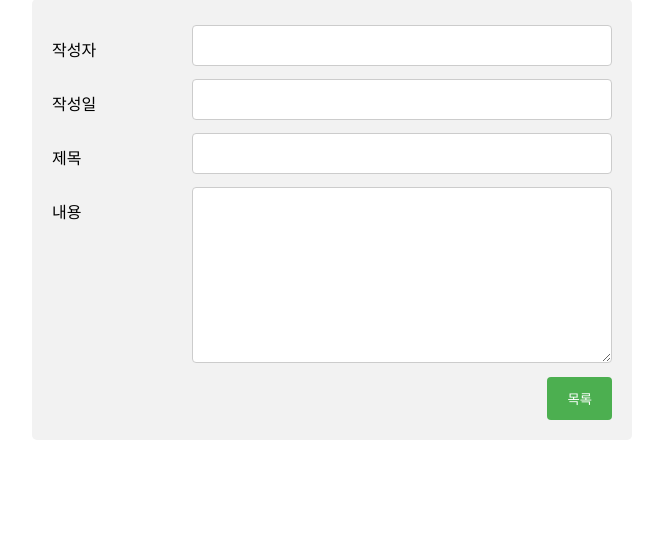
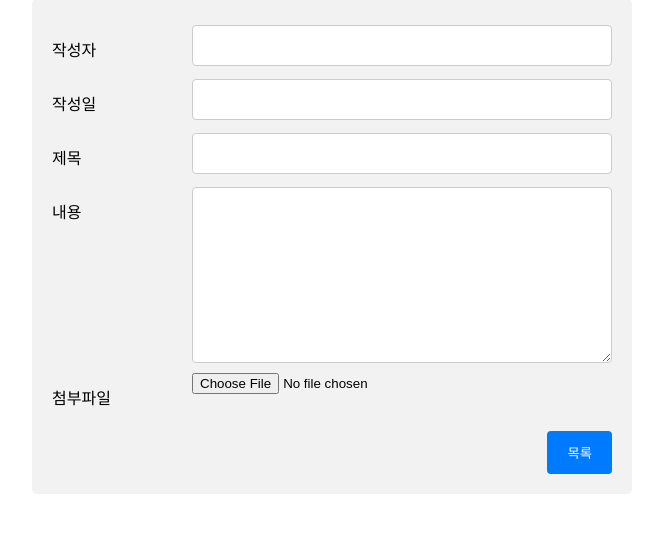
Before and after one commit to tlcks0/Dmaket, a PHP site: page /modboard.php in a window 1280 px wide. Shown: the part 176-709 px from the top of the page, without its empty margins (308-971 px from the left). Run offline with PHP 8.4, Linux system fonts and the light colour scheme; the visitor is signed in with stand-in values (Sample User, id 1); data that the repository does not hold is empty.

Commit message:
2022-06-03

```diff
--- a/modboard.php
+++ b/modboard.php
@@ -124,14 +124,22 @@
                 <textarea rows="10" name="note" ><?=$note?></textarea>
               </div>
             </div>
+            <div class="row">
+              <div class="col-25">
+                <label for="lname">첨부파일</label>
+              </div>
+              <div class="col-75">
+                <input type="file" name="att">
+              </div>
+            </div>
 
             <div class="row">
-              <button type="button" onclick="location.href='showboard.php'">목록</button>
+              <button type="button" onclick="location.href='showboard.php'" style="background: #007bff">목록</button>
               <?php
                 if($userid == $_SESSION['userid']) {  // 작성자 = 로그인 사용자
               ?>
-              <button type="submit">수정</button>
-              <button type="button" onclick="location.href='removeboard.php?no=<?=$no?>'">삭제</button>
+              <button type="submit" style="background: #007bff">수정</button>
+              <button type="button" onclick="location.href='removeboard.php?no=<?=$no?>'" style="background: #007bff">삭제</button>
               <?php } ?>
             </div>
           </form>
--- a/showboard.php
+++ b/showboard.php
@@ -28,7 +28,7 @@
                 padding-bottom: 12px;
                 text-align: center;
                 background-color: #333333;
-                color: #9d9d9d;
+                color: #fff;
             }
         #dmaket img {
             width: 120px;
--- a/showcart.php
+++ b/showcart.php
@@ -27,7 +27,7 @@
             padding-bottom: 12px;
             text-align: center;
             background-color: #333333;
-            color: #9d9d9d;
+            color: #fff;
         }
         #Dmaket img {
             width: 120px;
@@ -35,7 +35,7 @@
         }
         .btn {
             background-color: #333333;
-            color: #9d9d9d;
+            color: #fff;
             padding: 16px 20px;
             border: none;
             cursor: pointer;
@@ -49,7 +49,7 @@
         }
         h1 {
             margin-top: 70px;
-            color: #9d9d9d;
+            color: #000;
         }
     </style>
 </head>
--- a/showorder.php
+++ b/showorder.php
@@ -27,7 +27,7 @@
             padding-bottom: 12px;
             text-align: center;
             background-color: #333333;
-            color: #9d9d9d;
+            color: #fff;
         }
         #dmaket img {
             width: 120px;
@@ -48,7 +48,7 @@
         }
         h1 {
             margin-top: 70px;
-            color: #9d9d9d;
+            color: #000;
         }
     </style>
 </head>
--- a/showorderdet.php
+++ b/showorderdet.php
@@ -25,7 +25,7 @@
             padding-top: 12px;
             padding-bottom: 12px;
             text-align: center;
-            background-color: #4CAF50;
+            background-color: #333333;
             color: white;
         }
         #dmaket img {
@@ -33,7 +33,7 @@
             height: 80px;
         }
         .btn {
-            background-color: #4CAF50;
+            background-color: #333333;
             color: white;
             padding: 16px 20px;
             border: none;
--- a/writeboard.php
+++ b/writeboard.php
@@ -92,8 +92,8 @@
                 <input type="file" name="att">
               </div>
             </div>
-            <div class="row">
-              <input type="submit" value="작성">
+            <div class="row" id="btn">
+              <input type="submit" value="작성" style="background: #007bff">
             </div>
           </form>
         </div>
```
Also changed, not shown: fileupload.php (+4 -3 lines), showboarddet.php (+4 -4 lines), writeboardproc.php (+9 -4 lines), uploads/shopping3.JPG (added), uploads/shopping5.JPG (added).
